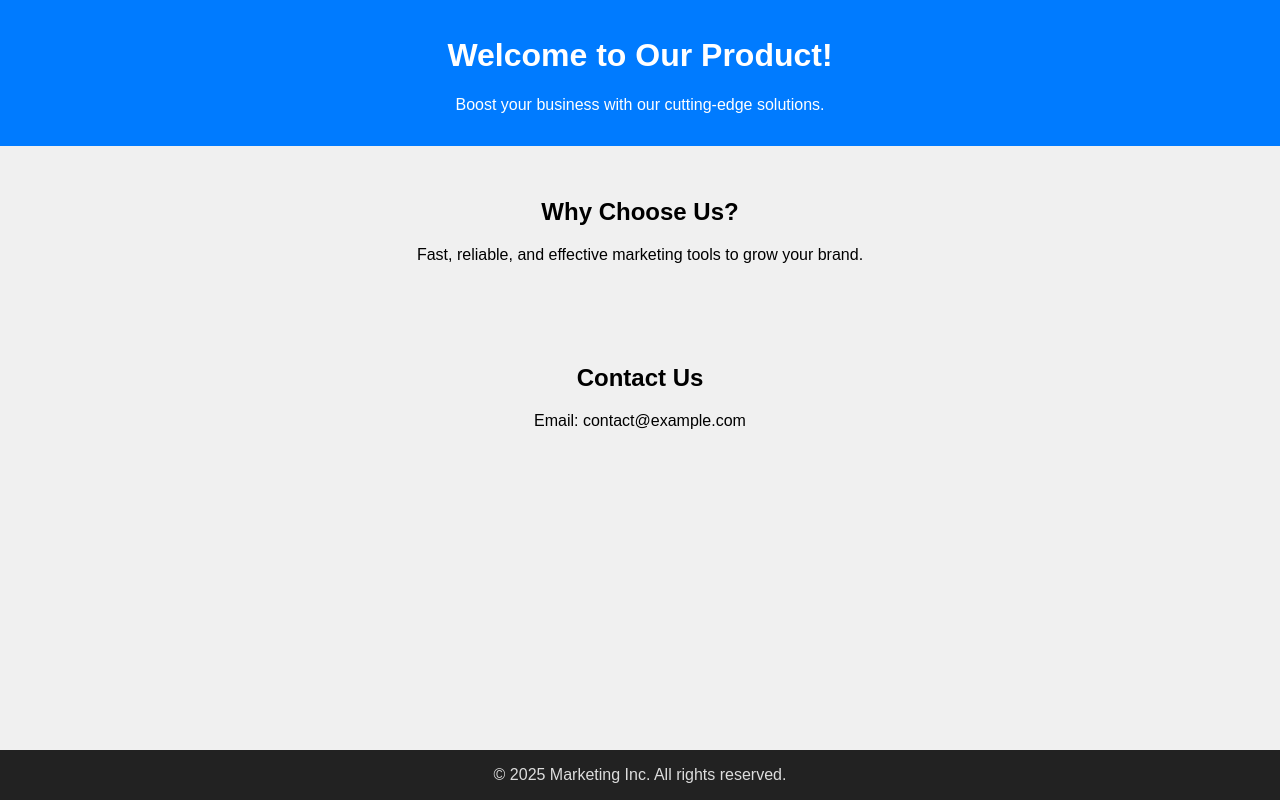
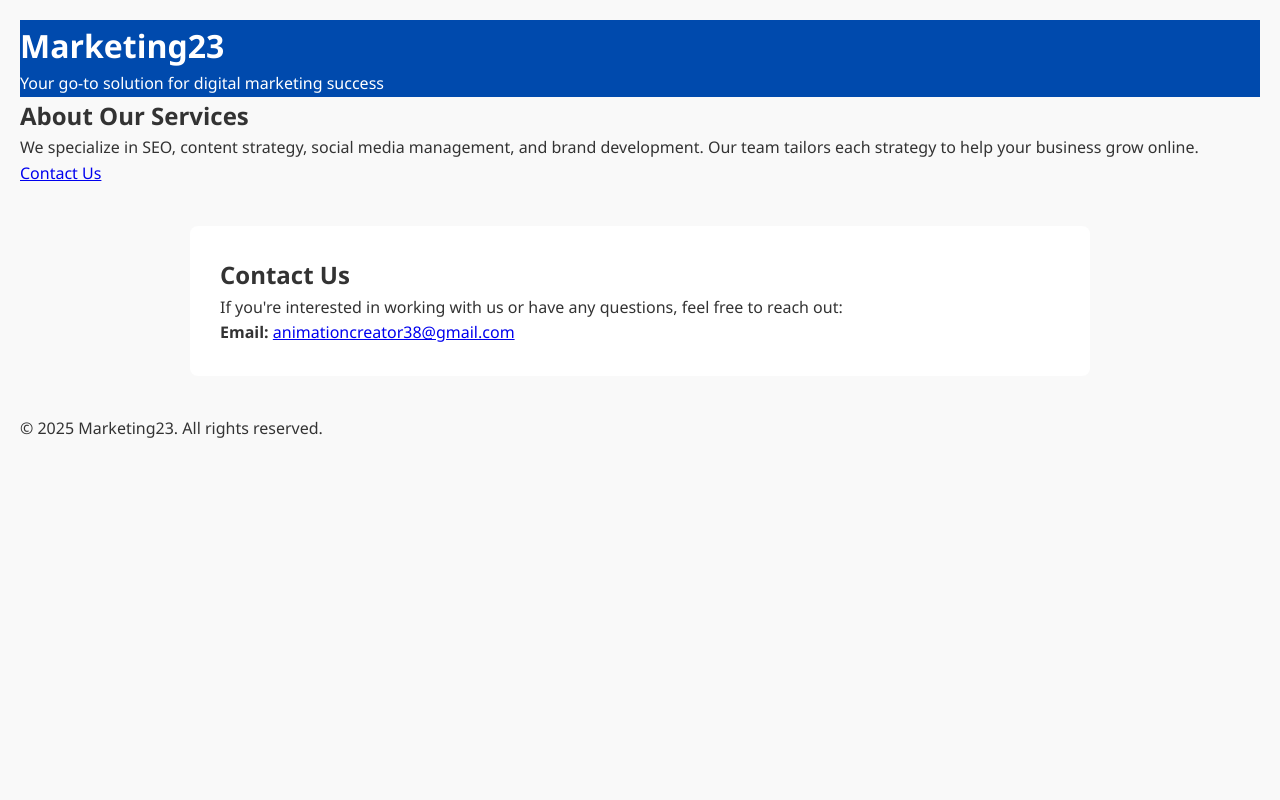
Before and after one commit to Saptak2012/Marketing23, a plain HTML site: page index.html in a window 1280 px wide. Drawn offline with Linux system fonts and the light colour scheme.

Commit message:
Update index.html

```diff
--- a/index.html
+++ b/index.html
@@ -2,29 +2,38 @@
 <html lang="en">
 <head>
   <meta charset="UTF-8">
-    <title>My Marketing Website</title>
+  <meta name="viewport" content="width=device-width, initial-scale=1.0">
+  <title>Marketing23</title>
+  <link rel="stylesheet" href="style.css">
   <style>
-        body { font-family: Arial, sans-serif; text-align: center; margin: 0; padding: 0; background: #f0f0f0; }
-        header { background: #007bff; color: white; padding: 1em 0; }
-        section { padding: 2em; }
-        footer { background: #222; color: #ddd; padding: 1em 0; position: fixed; bottom: 0; width: 100%; }
+    html {
+      scroll-behavior: smooth;
+    }
   </style>
 </head>
 <body>
+
   <header>
-        <h1>Welcome to Our Product!</h1>
-        <p>Boost your business with our cutting-edge solutions.</p>
+    <h1>Marketing23</h1>
+    <p>Your go-to solution for digital marketing success</p>
   </header>
-    <section>
-        <h2>Why Choose Us?</h2>
-        <p>Fast, reliable, and effective marketing tools to grow your brand.</p>
+
+  <main>
+    <h2>About Our Services</h2>
+    <p>We specialize in SEO, content strategy, social media management, and brand development. Our team tailors each strategy to help your business grow online.</p>
+
+    <a href="#contact" class="cta-button">Contact Us</a>
+  </main>
+
+  <section id="contact" style="max-width: 900px; margin: 40px auto; background: #fff; padding: 30px; border-radius: 8px;">
+    <h2>Contact Us</h2>
+    <p>If you're interested in working with us or have any questions, feel free to reach out:</p>
+    <p><strong>Email:</strong> <a href="mailto:animationcreator38@gmail.com">animationcreator38@gmail.com</a></p>
   </section>
-    <section>
-        <h2>Contact Us</h2>
-        <p>Email: contact@example.com</p>
-    </section>
+
   <footer>
-        &copy; 2025 Marketing Inc. All rights reserved.
+    &copy; 2025 Marketing23. All rights reserved.
   </footer>
+
 </body>
 </html>
```
Lines whose indentation alone changed are shown as unchanged.
